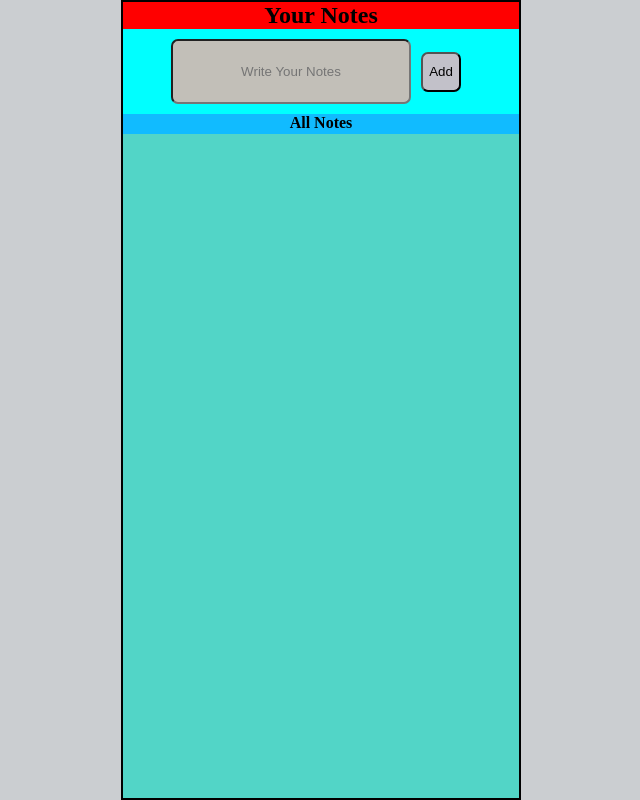
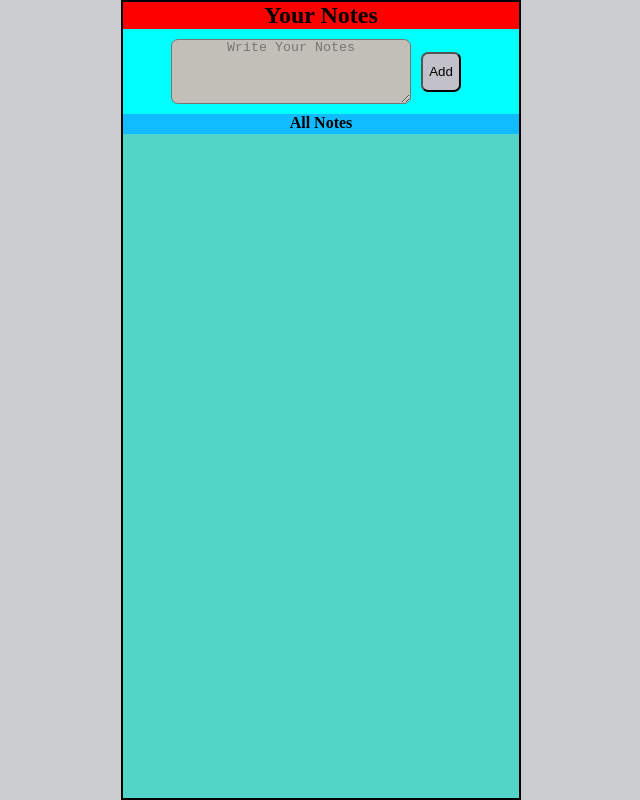
Before and after one commit to mdmohonmolla69-del/todoList, a plain HTML site: page index.html in a window 1280 px wide. Shown: the whole page, without its empty margins (319-959 px from the left). Drawn offline with Linux system fonts and the light colour scheme.

Commit message:
Update index.html

```diff
--- a/index.html
+++ b/index.html
@@ -16,7 +16,7 @@
             </div>
         </nav>
         <div class="box">
-            <input type="text" class="noteB" id="noteBox" placeholder="Write Your Notes"></input>
+            <textarea class="noteB" id="noteBox" placeholder="Write Your Notes"></textarea>
             <button class="btnS" id="btnS">Add</button>
         </div>
         <label for="">All Notes</label>
```
